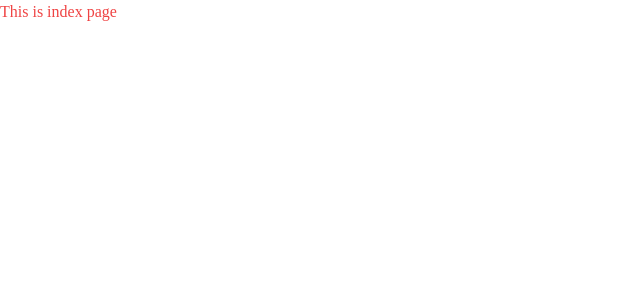
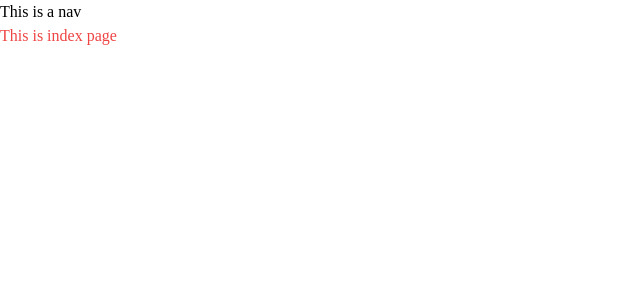
Before and after one commit to AndhikaK/newlc-nuxt, a Nuxt app: page / in a window 1280 px wide. Shown: the top 300 px of the page, without its empty margins (0-640 px from the left). Built offline with nearby package versions, Linux system fonts and the light colour scheme.

Commit message:
feat: init auth Layout

```diff
--- a/app.vue
+++ b/app.vue
@@ -1,3 +1,5 @@
 <template>
-  <NuxtPage />
+  <NuxtLayout>
+    <NuxtPage />
+  </NuxtLayout>
 </template>
--- /dev/null
+++ b/layouts/auth.vue
@@ -0,0 +1,12 @@
+<template>
+  <div>
+    <nav>
+      This is a nav
+    </nav>
+    <slot />
+  </div>
+</template>
+
+<script lang="ts" setup>
+
+</script>
--- a/pages/index.vue
+++ b/pages/index.vue
@@ -5,5 +5,7 @@
 </template>
 
 <script lang="ts" setup>
-
+definePageMeta({
+  layout: 'auth'
+})
 </script>
```
